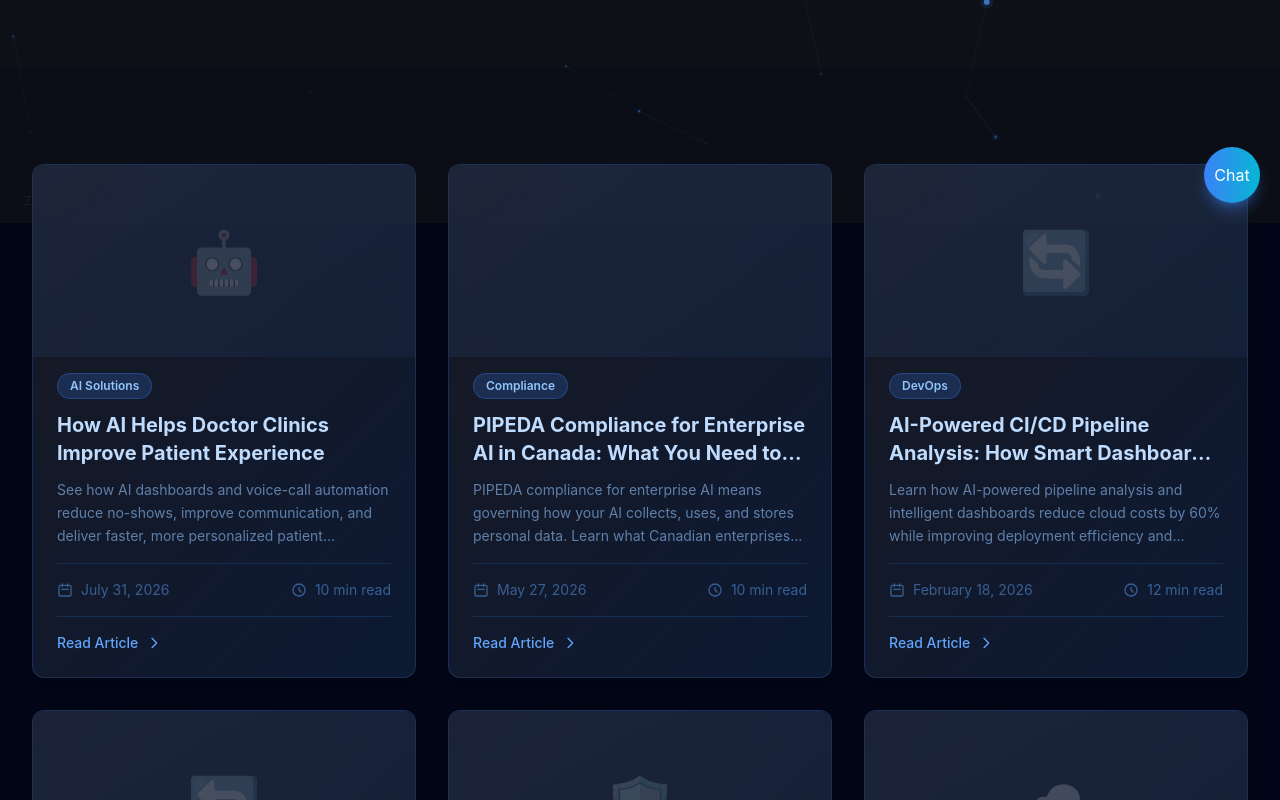
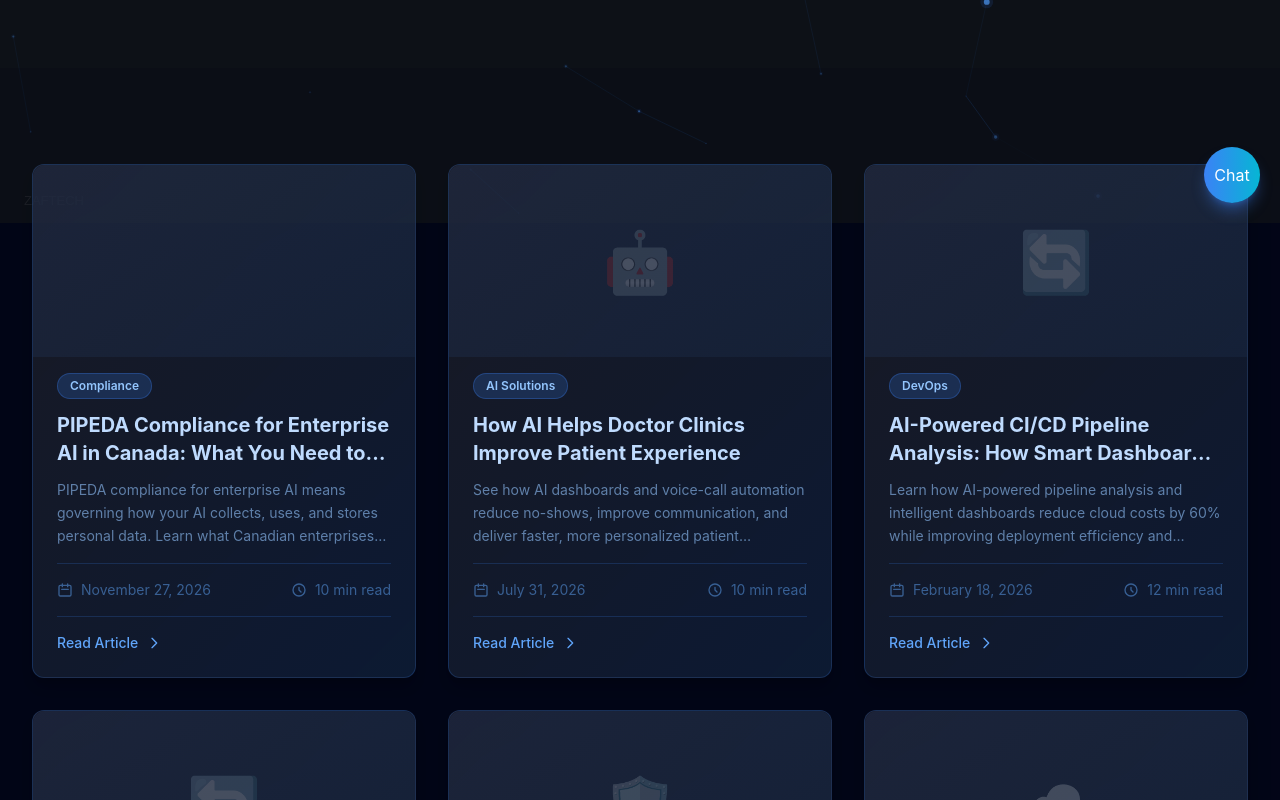
Before and after one commit to zaf-tech/zaftech-portfolio, a Next.js app: page /blog in a window 1280 px wide. Shown: the part 577-1377 px from the top of the page. Built offline with nearby package versions, Linux system fonts and the light colour scheme.

Commit message:
Date PIPEDA post 2026-11-27 and list it first

```diff
--- a/app/blog/[slug]/page.tsx
+++ b/app/blog/[slug]/page.tsx
@@ -112,11 +112,11 @@ const blogPosts: Record<string, any> = {
   },
   "pipeda-compliance-enterprise-ai-canada": {
     title: "PIPEDA Compliance for Enterprise AI in Canada: What You Need to Know",
-    date: "May 27, 2026",
+    date: "November 27, 2026",
     category: "Compliance",
     author: "ZAFTECH Team",
     readTime: "10 min read",
-    dateISO: "2026-05-27",
+    dateISO: "2026-11-27",
     excerpt: "PIPEDA compliance for enterprise AI means governing how your AI collects, uses, and stores personal data. Learn what Canadian enterprises need to do.",
     content: `
       <p>Canada's <strong>Personal Information Protection and Electronic Documents Act (PIPEDA)</strong> governs how private-sector organizations collect, use, and disclose personal information in commercial activity. As Canadian enterprises accelerate AI adoption, PIPEDA AI compliance has become one of the most pressing governance challenges facing CTOs and compliance officers alike.</p>
--- a/app/blog/page.tsx
+++ b/app/blog/page.tsx
@@ -19,22 +19,22 @@ export const metadata: Metadata = {
 
 const blogPosts = [
   {
+    slug: "pipeda-compliance-enterprise-ai-canada",
+    title: "PIPEDA Compliance for Enterprise AI in Canada: What You Need to Know",
+    excerpt: "PIPEDA compliance for enterprise AI means governing how your AI collects, uses, and stores personal data. Learn what Canadian enterprises need to do.",
+    date: "November 27, 2026",
+    category: "Compliance",
+    image: "/images/blog/pipeda-compliance-ai.jpg",
+    author: "ZAFTECH Team",
+    readTime: "10 min read",
+  },
+  {
     slug: "ai-doctor-clinics-patient-experience",
     title: "How AI Helps Doctor Clinics Improve Patient Experience",
     excerpt: "See how AI dashboards and voice-call automation reduce no-shows, improve communication, and deliver faster, more personalized patient experiences in clinics.",
     date: "July 31, 2026",
     category: "AI Solutions",
     image: "/images/blog/ai-doctor-clinics.jpg",
-    author: "ZAFTECH Team",
-    readTime: "10 min read",
-  },
-  {
-    slug: "pipeda-compliance-enterprise-ai-canada",
-    title: "PIPEDA Compliance for Enterprise AI in Canada: What You Need to Know",
-    excerpt: "PIPEDA compliance for enterprise AI means governing how your AI collects, uses, and stores personal data. Learn what Canadian enterprises need to do.",
-    date: "May 27, 2026",
-    category: "Compliance",
-    image: "/images/blog/pipeda-compliance-ai.jpg",
     author: "ZAFTECH Team",
     readTime: "10 min read",
   },
--- a/app/sitemap.ts
+++ b/app/sitemap.ts
@@ -4,8 +4,8 @@ import { provinces } from "@/lib/provinces"
 const BASE = "https://zaftech.ca"
 
 const blogSlugs: { slug: string; date: string }[] = [
+  { slug: "pipeda-compliance-enterprise-ai-canada", date: "2026-11-27" },
   { slug: "ai-doctor-clinics-patient-experience", date: "2026-07-31" },
-  { slug: "pipeda-compliance-enterprise-ai-canada", date: "2026-05-27" },
   { slug: "ai-powered-cicd-pipeline-analysis", date: "2026-02-18" },
   { slug: "devops-best-practices-successful-mvps", date: "2026-02-01" },
   { slug: "cybersecurity-best-practices-2026", date: "2026-01-05" },
```
